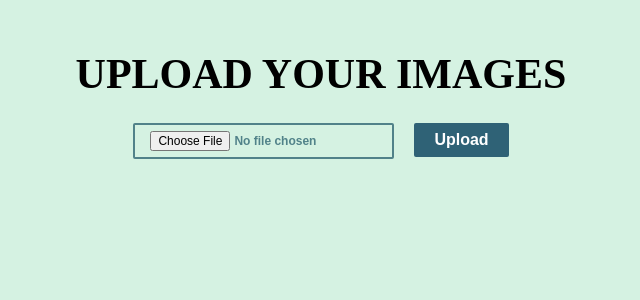
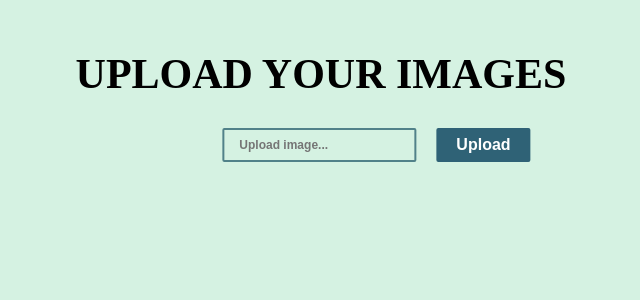
Before and after one commit to foxiu17/react-hooks, a React (Create React App) app: page / in a window 1280 px wide. Shown: the top 300 px of the page, without its empty margins (319-959 px from the left). Built offline with nearby package versions, Linux system fonts and the light colour scheme.

Commit message:
created fake input and hide input file

```diff
--- a/src/App.js
+++ b/src/App.js
@@ -12,19 +12,25 @@ const App = () => {
 
   const handleSubmit = (event) => {
     event.preventDefault();
+
+    const upload = document.getElementById('upload').files[0];
+    const uploadFile = document.getElementById('fakeUpload');
+    let readFile = new FileReader();
+
+    uploadFile.value = upload.name;
+    readFile.onloadend = () => {
+      setImages([...images, { file: upload, url: readFile.result}]);
+    };
+
+    readFile.readAsDataURL(upload);
   }
 
   const handleImageSend = (event) => {
     event.preventDefault();
 
-    let readFile = new FileReader();
+    const uploadFile = document.getElementById('fakeUpload');
     let file = event.target.files[0];
-
-    readFile.onloadend = () => {
-      setImages([...images, { file: file, url: readFile.result}]);
-    };
-
-    readFile.readAsDataURL(file);
+    uploadFile.value = file.name;
   }
   return (
     <Fragment>
--- /dev/null
+++ b/src/assets/common/Inputs.style.js
@@ -0,0 +1,16 @@
+import { css } from 'styled-components';
+
+import { Colors } from '../Variables.style';
+
+export const Input = css`
+  max-width: 100%;
+  padding: 6px 15px;
+  border: 2px solid ${Colors.smaltBlue};
+  border-radius: 2px;
+  background-color: ${Colors.tara};
+  color: ${Colors.smaltBlue};
+  font-size: 12px;
+  font-weight: 600;
+  appearance: none;
+  cursor: pointer;
+`;
--- a/src/components/UploadForm/UploadForm.js
+++ b/src/components/UploadForm/UploadForm.js
@@ -1,15 +1,22 @@
 import React from 'react';
 
-import { Content, Headline, Submit, Input } from './UploadForm.style';
+import { Content, Headline, Submit, Input, InputFile, FakeInputBox, Form } from './UploadForm.style';
 
 const UploadForm = ({handleSubmit, handleImageSend}) => {
   return (
     <Content>
       <Headline>UPLOAD YOUR IMAGES</Headline>
-      <form onSubmit={(event) => handleSubmit(event)}>
+      <Form onSubmit={(event) => handleSubmit(event)}>
+        <InputFile type="file" onChange={(event) => handleImageSend(event)} id="upload" />
+        <FakeInputBox>
+          <Input type="text" id="fakeUpload" placeholder="Upload image..." />
+          <Submit type="submit" onClick={(event) => handleSubmit(event)} >Upload</Submit>
+        </FakeInputBox>
+      </Form>
+      {/* <form onSubmit={(event) => handleSubmit(event)}>
         <Input type="file" onChange={(event) => handleImageSend(event)} />
         <Submit type="submit" onClick={(event) => handleSubmit(event)} >Upload</Submit>
-      </form>
+      </form> */}
     </Content>
   );
 };
--- a/src/components/UploadForm/UploadForm.style.js
+++ b/src/components/UploadForm/UploadForm.style.js
@@ -5,6 +5,7 @@ import { Colors } from '../../assets/Variables.style';
 import { Content as commonContent } from '../../assets/common/Wrappers.style';
 import { Headline as commonHeadline } from '../../assets/common/Headlines.style';
 import { Submit as commonSubmit } from '../../assets/common/Buttons.style';
+import { Input as commonInput } from '../../assets/common/Inputs.style';
 
 export const Content = styled.div`
   ${commonContent}
@@ -21,14 +22,29 @@ export const Submit = styled.button`
   margin-left: 20px;
 `;
 
+export const Form = styled.form`
+  position: relative;
+`;
+
 export const Input = styled.input`
-  max-width: 100%;
-  padding: 6px 15px;
-  border: 2px solid ${Colors.smaltBlue};
-  border-radius: 2px;
-  color: ${Colors.smaltBlue};
-  font-size: 12px;
-  font-weight: 600;
-  appearance: none;
-  cursor: pointer;
+  ${commonInput}
 `;
+
+export const FakeInputBox = styled.div`
+  display: flex;
+  position: absolute;
+  top: 0;
+  left: 50%;
+  justify-content: center;
+  padding: 5px 0;
+  transform: translateX(-32%);
+`;
+
+export const InputFile = styled.input`
+  ${commonInput}
+  position: relative;
+  min-width: 199px
+  max-width: 199px;
+  opacity: 0;
+  z-index: 2;
+`;
```
